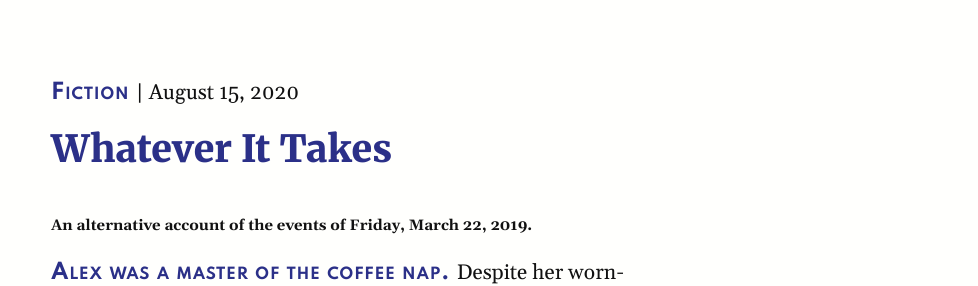
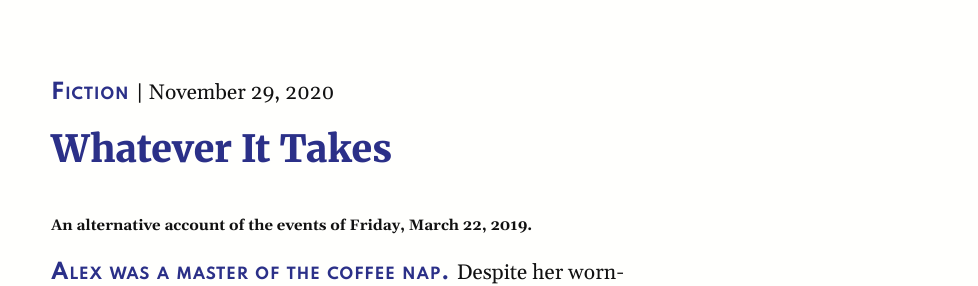
Before and after one commit to AndrewYang2024/AndrewYang2024.github.io, a Jekyll site: the page built from _posts/2020-11-30-Whatever-It-Takes.md, in a window 1280 px wide and 900 px high. Shown: the part 163-449 px from the top of the window, without its empty margins (45-1023 px from the left). Built offline with Jekyll 4.4.1, drawn with Linux system fonts in a browser that asks for light colours; nearby versions of some CDN libraries; part of the change alters nothing that is shown.

```diff
--- a/_posts/2020-11-30-Whatever-It-Takes.md
+++ b/_posts/2020-11-30-Whatever-It-Takes.md
@@ -3,7 +3,7 @@ layout: post
 excerpt: ' “The taxi dropped him off at the entrance of the Marriner S. Eccles building—a towering, rectilinear behemoth of Georgia marble. Neither quite elegant nor quite ugly, it cut a striking figure against the clear spring sky. In a city teeming with ornate symbols of power, it was maybe only natural that the real thing would be found in an otherwise unadorned structure. To its critics, the building exuded a neoclassical boredom as unimaginative as the four floors of functionaries who staffed it.” '
 
 title:  Whatever It Takes
-date:   2020-08-16 00:00:00
+date:   2020-11-30 00:00:00
 categories: Fiction
 tags: Fed
 picid: "a001"
```
